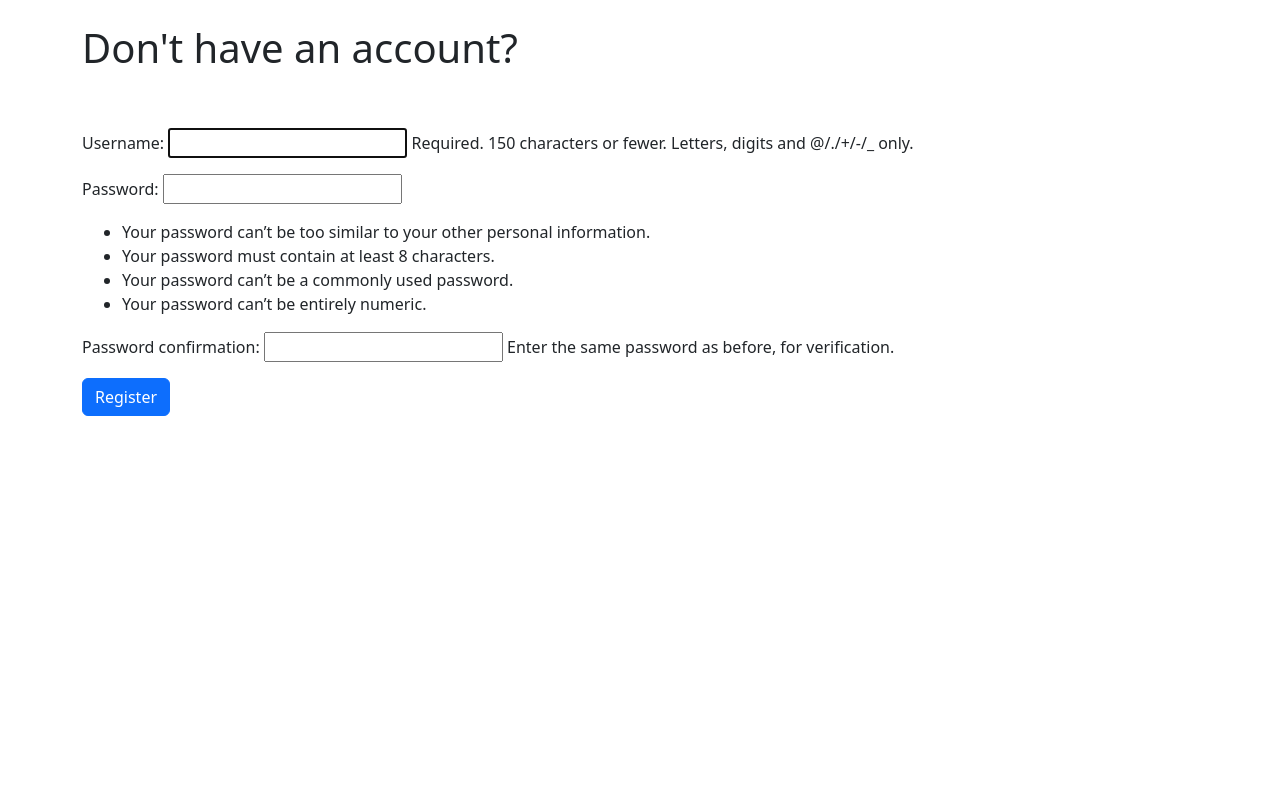
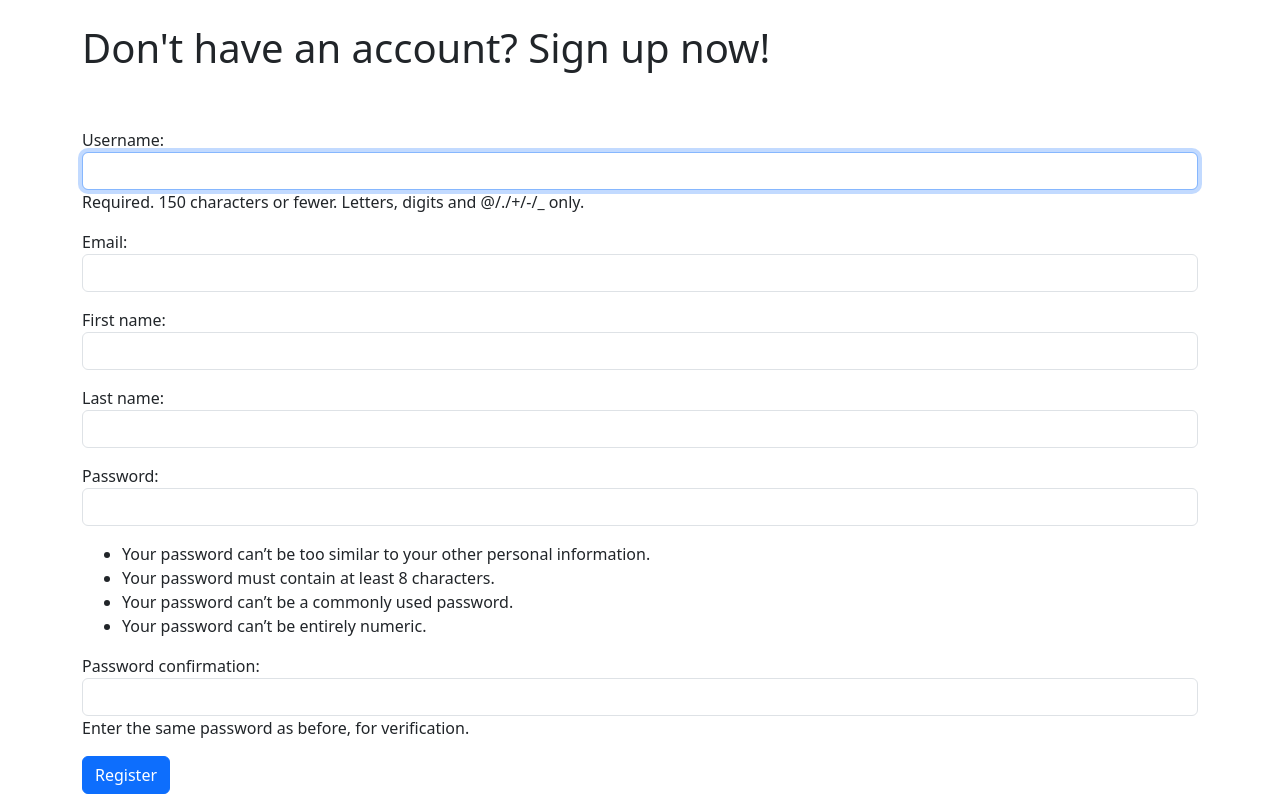
Before and after one commit to Th3VaultDweller/Django-Blog-App, a Django app: page /members/register/ in a window 1280 px wide. Shown: the part 56-866 px from the top of the page. Before the commit the page ends 472 px from the top, so only its background shows below. Run offline with Django 4.2, Linux system fonts and the light colour scheme.

Commit message:
Updated and Bootstrapified registration fields

```diff
--- /dev/null
+++ b/members/forms.py
@@ -0,0 +1,23 @@
+from typing import Any
+from django.contrib.auth.forms import UserCreationForm
+from django.contrib.auth.models import User
+from django import forms
+
+class SignUpForm(UserCreationForm):
+    """Продвинутая форма для регистрации пользователей блога."""
+    email = forms.EmailField(widget=forms.EmailInput(attrs={'class': 'form-control'}))
+    first_name = forms.CharField(max_length=100, widget=forms.TextInput(attrs={'class': 'form-control'}))
+    last_name = forms.CharField(max_length=100, widget=forms.TextInput(attrs={'class': 'form-control'}))
+
+    class Meta:
+        model = User
+        fields = ('username', 'email',
+                  'first_name', 'last_name',
+                  'password1', 'password2')
+
+    def __init__(self, *args, **kwargs):
+        """Функция, позволяющая красиво отобразить поля Username, Password1 и Password2."""
+        super(SignUpForm, self).__init__(*args, **kwargs)
+        self.fields['username'].widget.attrs['class'] = 'form-control'
+        self.fields['password1'].widget.attrs['class'] = 'form-control'
+        self.fields['password2'].widget.attrs['class'] = 'form-control'
--- a/members/templates/registration/register.html
+++ b/members/templates/registration/register.html
@@ -6,7 +6,7 @@ Blog App - Registration
 
 {% block content %}
 
-<h1>Don't have an account?</h1>
+<h1>Don't have an account? Sign up now!</h1>
 
 <br/><br/>
 <div class="mb-3">
--- a/members/views.py
+++ b/members/views.py
@@ -2,11 +2,12 @@ from django.shortcuts import render
 from django.views import generic
 from django.contrib.auth.forms import UserCreationForm
 from django.urls import reverse_lazy
+from .forms import SignUpForm
 
 # Create your views here.
 
 class UserRegisterView(generic.CreateView):
     """Форма для регистрации новых пользователей блога."""
-    form_class = UserCreationForm
+    form_class = SignUpForm
     template_name = 'registration/register.html'
     success_url = reverse_lazy('login')
```
